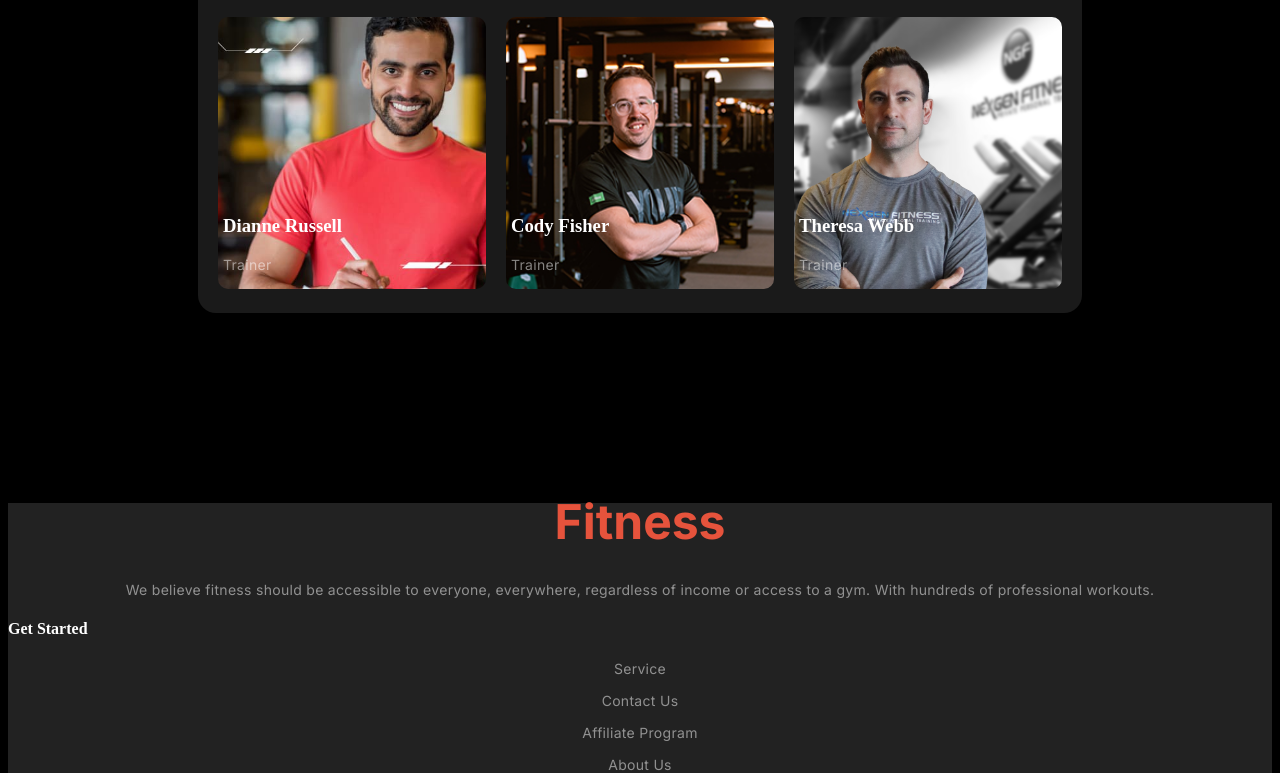
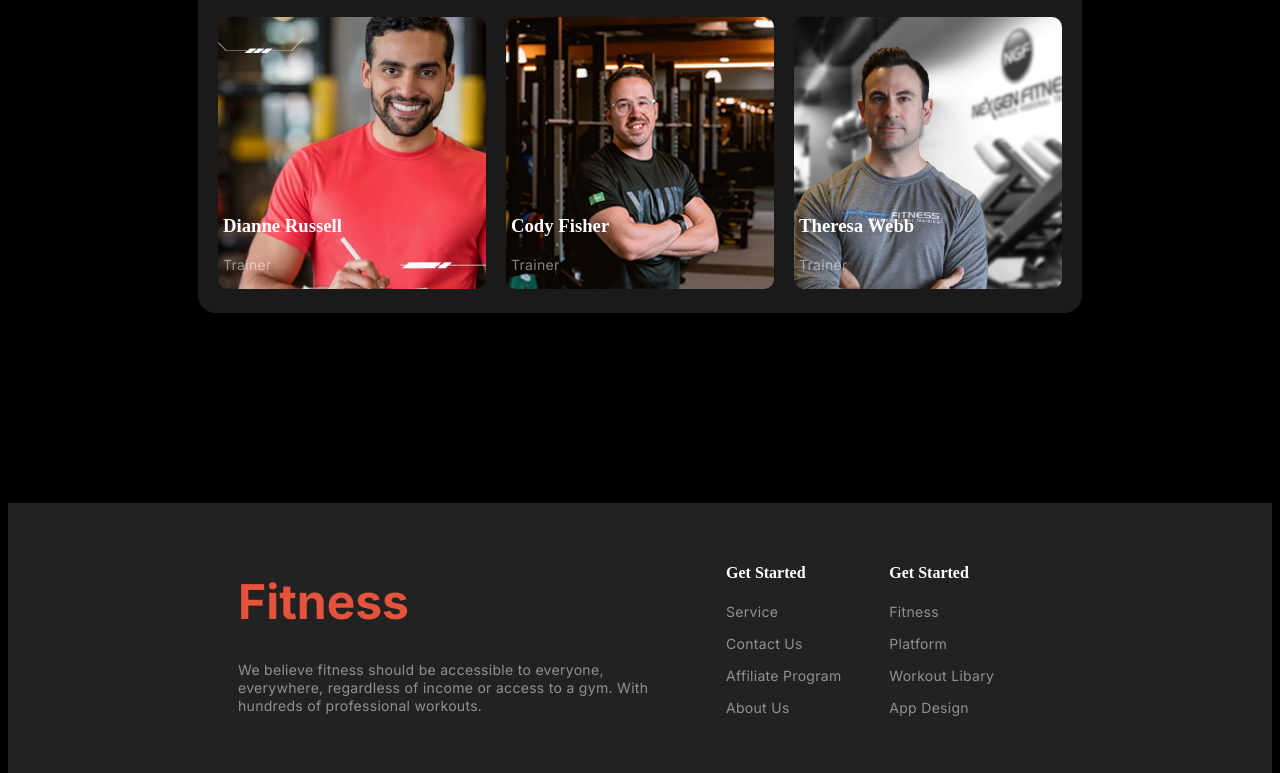
Before and after one commit to tasnuva-muhtasim/fitness-website, a plain HTML site: page index.html in a window 1280 px wide. Shown: the part 2887-3660 px from the top of the page. Drawn offline with Linux system fonts and the light colour scheme; a web font is replaced by a local one.

Commit message:
footer done

```diff
--- a/css/style.css
+++ b/css/style.css
@@ -501,22 +501,43 @@ text-align: left;
 }
 .logo-container{
     grid-area: logo;
+    margin-right: 30px;
+    margin-bottom: 4.5rem;
+    margin-left: 190px;
+}
+.logo-container h2,p{
+text-align: left;
+}
+.get,.started{
+    row-gap: 20px;
 }
 .get{
     grid-area: get;
 }
 .started{
     grid-area: started;
+    margin-right: 190px;
 }
 .hr{
     grid-area: hr;
 }
 .credit{
     grid-area: credit;
+    text-align: center;
+}
+.credit p{
+    text-align: center;
 }
 .footer-container{
     background: rgb(34, 34, 34);
     padding: 0;
+    display: grid;
+    padding: 40px;
+    grid-template-areas:
+    "logo get started"
+    "hr hr  hr"
+    "credit credit credit"
+    ;
 }
 /* footer ends here */
 /* media starts here */
--- a/index.html
+++ b/index.html
@@ -219,7 +219,7 @@
                         <div class="logo">
                             <h2>Fitness</h2>
                         </div>
-                    <p>We believe fitness should be accessible to everyone, everywhere, regardless of income or access to a gym. With hundreds of professional workouts.</p>
+                        <p>We believe fitness should be accessible to everyone, <br> everywhere, regardless of income or access to a gym. With <br> hundreds of professional workouts.</p>
                     </div>
                     <div class="get">
                         <h4>Get Started</h4>
```
Lines whose indentation alone changed are shown as unchanged.
